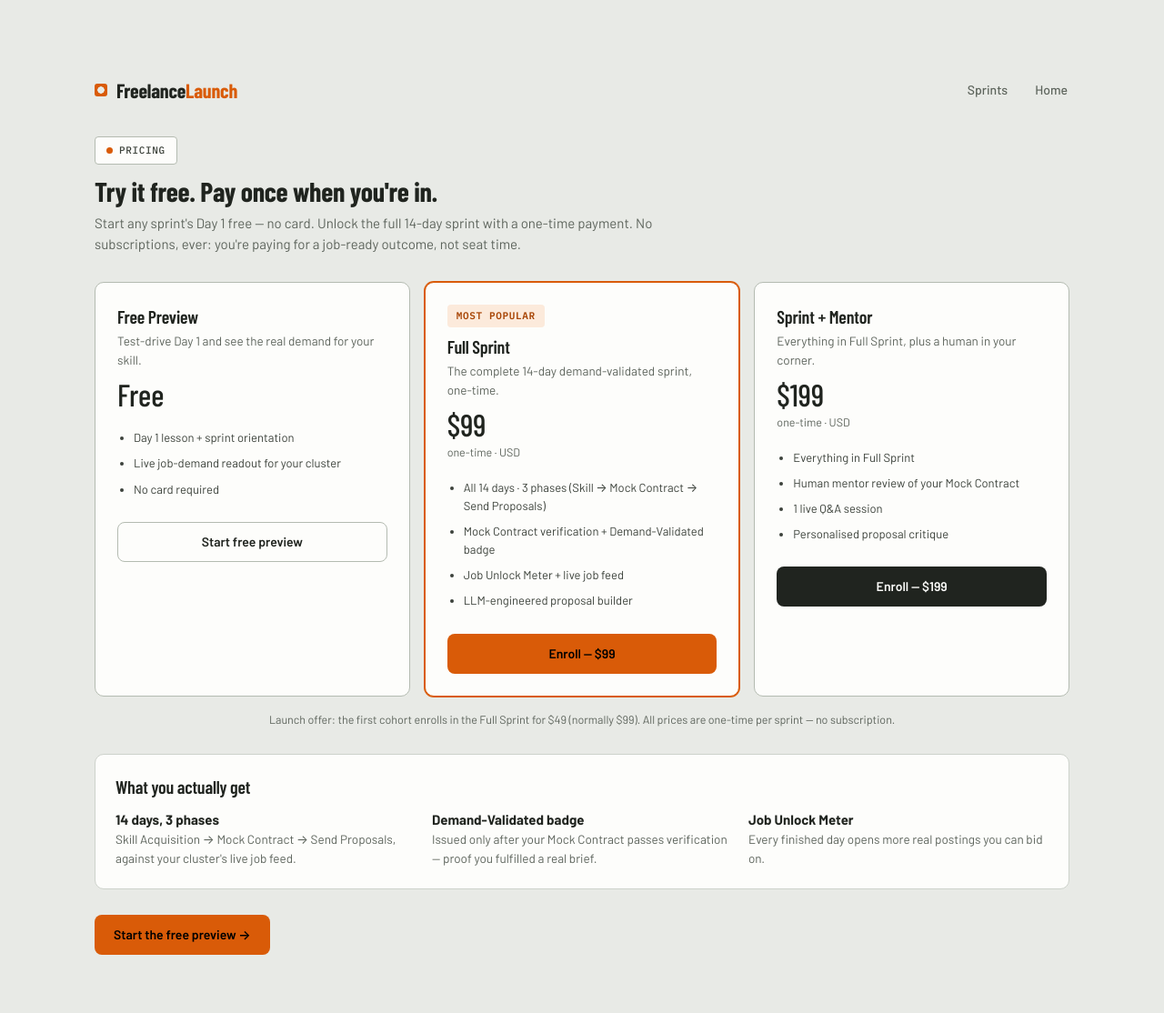
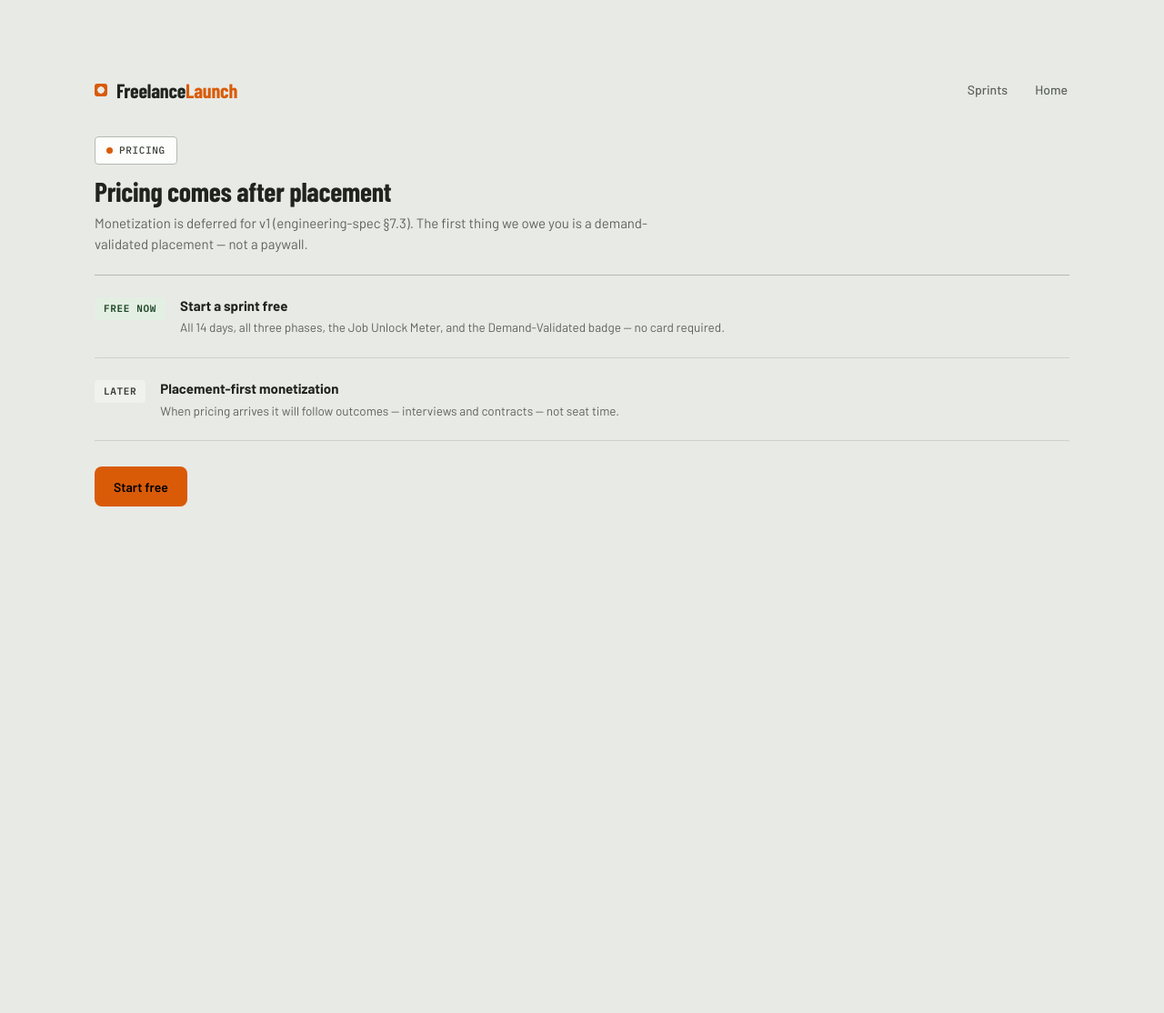
Before and after one commit to Djd11/freelancelaunch, a Flask app: page /pricing in a window 1280 px wide. Shown: the whole page at 91% size. After the commit the page ends 557 px from the top, so only its background shows below. Run offline with Flask 3, Linux system fonts and the light colour scheme; some libraries are stand-ins or nearby versions.

Commit message:
Revert "feat: freemium + one-time pricing model (replaces 'everything free')"
This reverts commit 13e96225bb6de307c095bd3d76eb2a9e86603e2e.

```diff
--- a/sprint-platform/app.py
+++ b/sprint-platform/app.py
@@ -117,17 +117,7 @@ def create_app(test_config=None):
         # PUBLIC_BASE_URL wins so social/AI crawlers see the real domain even
         # when the app runs behind a proxy; falls back to the request host.
         site_base = (os.getenv("PUBLIC_BASE_URL") or request.url_root).rstrip("/")
-        from services import pricing as _pricing
-        return {
-            "user": g.get("user"),
-            "site_base": site_base,
-            "pricing": {
-                "currency": _pricing.CURRENCY,
-                "launch_price": _pricing.LAUNCH_PRICE,
-                "standard": _pricing.standard_price(),
-                "tiers": _pricing.resolved_tiers(),
-            },
-        }
+        return {"user": g.get("user"), "site_base": site_base}
 
     @app.route("/favicon.ico")
     def favicon():
--- a/sprint-platform/routes/main.py
+++ b/sprint-platform/routes/main.py
@@ -306,7 +306,7 @@ def llms_txt():
         "",
         "## How it works",
         "- / : Landing — the 14-day demand-validated sprint explained",
-        "- /pricing : Free Day-1 preview; Full Sprint $99 one-time, Sprint + Mentor $199",
+        "- /pricing : Free during v1",
         "- /clients/freelancers : How freelancers find and land clients",
     ]
     body = "\n".join(lines) + "\n"
--- a/sprint-platform/templates/landing.html
+++ b/sprint-platform/templates/landing.html
@@ -1,9 +1,9 @@
 {% extends "base.html" %}
 {% block title %}Stop learning skills. Start landing clients — demand-validated sprints{% endblock %}
-{% block meta_description %}A 14-day demand-validated sprint: learn a skill against live job demand, fulfill a real contract, then send engineered proposals. Start free, one-time plans from $49.{% endblock %}
+{% block meta_description %}A 14-day demand-validated sprint: learn a skill against live job demand, fulfill a real contract, then send engineered proposals. Free while in v1.{% endblock %}
 {% block og %}
 <meta property="og:title" content="Stop learning skills. Start landing clients — FreelanceLaunch">
-<meta property="og:description" content="A 14-day demand-validated sprint: fulfill a real contract, earn a Demand-Validated badge, then bid on live jobs. Free preview, one-time plans from $49.">
+<meta property="og:description" content="A 14-day demand-validated sprint: fulfill a real contract, earn a Demand-Validated badge, then bid on live jobs. Free while in v1.">
 <meta property="og:type" content="website">
 <meta property="og:url" content="{{ request.url }}">
 <meta property="og:site_name" content="FreelanceLaunch">
@@ -16,7 +16,7 @@
 <script type="application/ld+json">
 {"@context":"https://schema.org","@type":"FAQPage","mainEntity":[
 {"@type":"Question","name":"What is a demand-validated sprint?","acceptedAnswer":{"@type":"Answer","text":"A 14-day program that starts with a live job cluster. You rebuild real projects (copy-work), fulfill a mock contract, and send engineered proposals — all against actual market demand."}},
-{"@type":"Question","name":"How much does it cost?","acceptedAnswer":{"@type":"Answer","text":"Start Day 1 free — no card. The full 14-day sprint is a one-time $99 (launch offer $49 for the first cohort), or $199 with mentor review. No subscription."}},
+{"@type":"Question","name":"How much does it cost?","acceptedAnswer":{"@type":"Answer","text":"Free during v1. All 14 days, three phases, the Job Unlock Meter, and the Demand-Validated badge — no card required."}},
 {"@type":"Question","name":"How is this different from a regular course?","acceptedAnswer":{"@type":"Answer","text":"The sprint is built against a live job feed. Every skill has a real job count, median rate, and growth score. You train against demand, not a static curriculum."}},
 {"@type":"Question","name":"What is the Demand-Validated badge?","acceptedAnswer":{"@type":"Answer","text":"A verification badge issued when you complete the Mock Contract phase. It proves you've fulfilled a real job brief under deadline and constraints."}},
 {"@type":"Question","name":"Do I need prior experience?","acceptedAnswer":{"@type":"Answer","text":"The sprint uses a copy-work method: you rebuild existing projects from scratch to build muscle memory, then fill gaps with a micro-lesson. No portfolio required."}}
--- a/sprint-platform/templates/pricing.html
+++ b/sprint-platform/templates/pricing.html
@@ -1,25 +1,15 @@
 {% extends "base.html" %}
-{% block title %}Pricing — free preview, then one-time sprint plans | FreelanceLaunch{% endblock %}
-{% block meta_description %}Start any 14-day demand-validated sprint free. Full Sprint $99 one-time, Sprint + Mentor $199. Pay for a job-ready outcome, not seat time — no subscription.{% endblock %}
+{% block title %}Pricing — free sprints now, placement-first monetization later{% endblock %}
+{% block meta_description %}Sprints are free now — all 14 days, three phases, the Job Unlock Meter, and the Demand-Validated badge. Pricing comes after placement, not seat time.{% endblock %}
 {% block og %}
-<meta property="og:title" content="Pricing — free preview, then one-time sprint plans">
-<meta property="og:description" content="Free Day-1 preview. Full Sprint $99, Sprint + Mentor $199 — one-time, no subscription. Launch offer $49 for the first cohort.">
+<meta property="og:title" content="Pricing — free sprints now, placement-first monetization later">
+<meta property="og:description" content="All 14 days, all three phases, the Job Unlock Meter, and the Demand-Validated badge — no card required.">
 <meta property="og:type" content="website">
 <meta property="og:url" content="{{ request.url }}">
 <meta property="og:site_name" content="FreelanceLaunch">
 <meta name="twitter:card" content="summary">
 {% endblock %}
 {% block content %}
-<style>
-.plans{display:grid;grid-template-columns:repeat(3,1fr);gap:16px;margin-top:8px}
-.plan{display:flex;flex-direction:column;border:1px solid var(--hairline-strong);border-radius:var(--radius-lg);padding:24px;background:var(--surface)}
-.plan.popular{border-color:var(--accent);box-shadow:0 0 0 1px var(--accent)}
-.plan .amt{font-family:var(--font-display);font-size:34px;line-height:1}
-.plan ul{margin:14px 0 0 18px;padding:0}
-.plan li{margin-bottom:8px;font-size:13px;color:var(--ink-2)}
-.plan .btn{margin-top:auto}
-@media(max-width:820px){.plans{grid-template-columns:1fr}}
-</style>
 <section class="screen" id="pricing">
   <div class="wrap" style="padding-top:56px">
     <div class="topnav" style="border:none;padding-bottom:0">
@@ -29,44 +19,28 @@
 
     <div class="pagehead">
       <span class="chip"><span class="dot"></span>Pricing</span>
-      <h1 style="font-size:30px;line-height:1.15;margin:12px 0 6px">Try it free. Pay once when you're in.</h1>
-      <p class="sub">Start any sprint's Day 1 free — no card. Unlock the full 14-day sprint with a one-time payment. No subscriptions, ever: you're paying for a job-ready outcome, not seat time.</p>
+      <h1 style="font-size:30px;line-height:1.15;margin:12px 0 6px">Pricing comes after placement</h1>
+      <p class="sub">Monetization is deferred for v1 (engineering-spec §7.3). The first thing we owe you is a demand-validated placement — not a paywall.</p>
     </div>
 
-    <div class="plans">
-      {% for t in pricing.tiers %}
-      <div class="plan{{ ' popular' if t.popular }}">
-        {% if t.popular %}<span class="badge b-accent" style="align-self:flex-start;margin-bottom:8px">Most popular</span>{% endif %}
-        <h3 style="margin:0 0 4px">{{ t.name }}</h3>
-        <p class="small muted" style="min-height:34px">{{ t.blurb }}</p>
-        <div style="margin:10px 0 4px">
-          {% if t.price == 0 %}
-          <span class="amt">Free</span>
-          {% else %}
-          <span class="amt">${{ t.price }}</span>
-          <span class="xs muted" style="display:block;margin-top:2px">one-time · {{ pricing.currency }}</span>
-          {% endif %}
+    <div style="border-top:1px solid var(--hairline-strong)">
+      <div style="display:flex;gap:16px;padding:22px 0;border-bottom:1px solid var(--hairline)">
+        <span class="badge b-green" style="height:fit-content;margin-top:2px">Free now</span>
+        <div>
+          <b>Start a sprint free</b>
+          <p class="small muted" style="margin-top:2px">All 14 days, all three phases, the Job Unlock Meter, and the Demand-Validated badge — no card required.</p>
         </div>
-        <ul>
-          {% for f in t.features %}<li>{{ f }}</li>{% endfor %}
-        </ul>
-        <a class="btn {{ 'btn-p' if t.popular else ('btn-ink' if t.price > 0 else 'btn-o') }}" style="margin-top:18px" href="{{ t.href }}">{{ t.cta }}</a>
       </div>
-      {% endfor %}
-    </div>
-
-    <p class="xs muted" style="margin-top:16px;text-align:center">Launch offer: the first cohort enrolls in the Full Sprint for ${{ pricing.launch_price }} (normally $99). All prices are one-time per sprint — no subscription.</p>
-
-    <div class="card card-flat" style="margin-top:28px;padding:22px">
-      <h3 style="margin-bottom:12px">What you actually get</h3>
-      <div class="grid3">
-        <div><b>14 days, 3 phases</b><p class="small muted">Skill Acquisition → Mock Contract → Send Proposals, against your cluster's live job feed.</p></div>
-        <div><b>Demand-Validated badge</b><p class="small muted">Issued only after your Mock Contract passes verification — proof you fulfilled a real brief.</p></div>
-        <div><b>Job Unlock Meter</b><p class="small muted">Every finished day opens more real postings you can bid on.</p></div>
+      <div style="display:flex;gap:16px;padding:22px 0;border-bottom:1px solid var(--hairline)">
+        <span class="badge b-slate" style="height:fit-content;margin-top:2px">Later</span>
+        <div>
+          <b>Placement-first monetization</b>
+          <p class="small muted" style="margin-top:2px">When pricing arrives it will follow outcomes — interviews and contracts — not seat time.</p>
+        </div>
       </div>
     </div>
 
-    <div style="margin-top:28px"><a class="btn btn-p" href="/sprints">Start the free preview →</a></div>
+    <div style="margin-top:28px"><a class="btn btn-p" href="/sprints">Start free</a></div>
   </div>
 </section>
 {% endblock %}
--- a/sprint-platform/templates/sprint_picker.html
+++ b/sprint-platform/templates/sprint_picker.html
@@ -32,7 +32,7 @@
         },
         "offers": {
           "@type": "Offer",
-          "price": "{{ pricing.standard }}",
+          "price": "0",
           "priceCurrency": "USD",
           "availability": "https://schema.org/InStock",
           "category": "{{ c.avg_rate }} USD/hr average rate in this cluster"
@@ -72,10 +72,10 @@
           {% if user %}
           <form method="post" action="/sprints/{{ c.cluster_key }}/start">
             <input type="hidden" name="csrf_token" value="{{ csrf_token() }}">
-            <button class="btn btn-p btn-sm" type="submit">Start free preview</button>
+            <button class="btn btn-p btn-sm" type="submit">Start sprint</button>
           </form>
           {% else %}
-          <a class="btn btn-p btn-sm" href="/auth/login">Start free preview — sign in</a>
+          <a class="btn btn-p btn-sm" href="/auth/login">Start sprint — sign in</a>
           {% endif %}
         </div>
       </div>
--- a/sprint-platform/templates/topic_detail.html
+++ b/sprint-platform/templates/topic_detail.html
@@ -28,7 +28,7 @@
   },
   "offers": {
     "@type": "Offer",
-    "price": "{{ pricing.standard }}",
+    "price": "0",
     "priceCurrency": "USD",
     "availability": "https://schema.org/InStock",
     "category": "{{ cluster.avg_rate }} USD/hr average rate in this cluster"
@@ -70,7 +70,7 @@
       <p style="font-size:15px;line-height:1.6;margin-bottom:24px">{{ cluster.promise if cluster.promise else 'Rebuild real projects, fulfill a mock contract, and send live proposals.' }}</p>
 
       <div style="display:flex;gap:12px;flex-wrap:wrap">
-        <a class="btn btn-p" href="/sprints">Start free preview</a>
+        <a class="btn btn-p" href="/sprints">Start this sprint</a>
         <a class="btn btn-o" href="/topics">Browse all topics</a>
       </div>
     </div>
```
Also changed, not shown: sprint-platform/services/pricing.py (deleted, +0 -81 lines), 1 other file.
